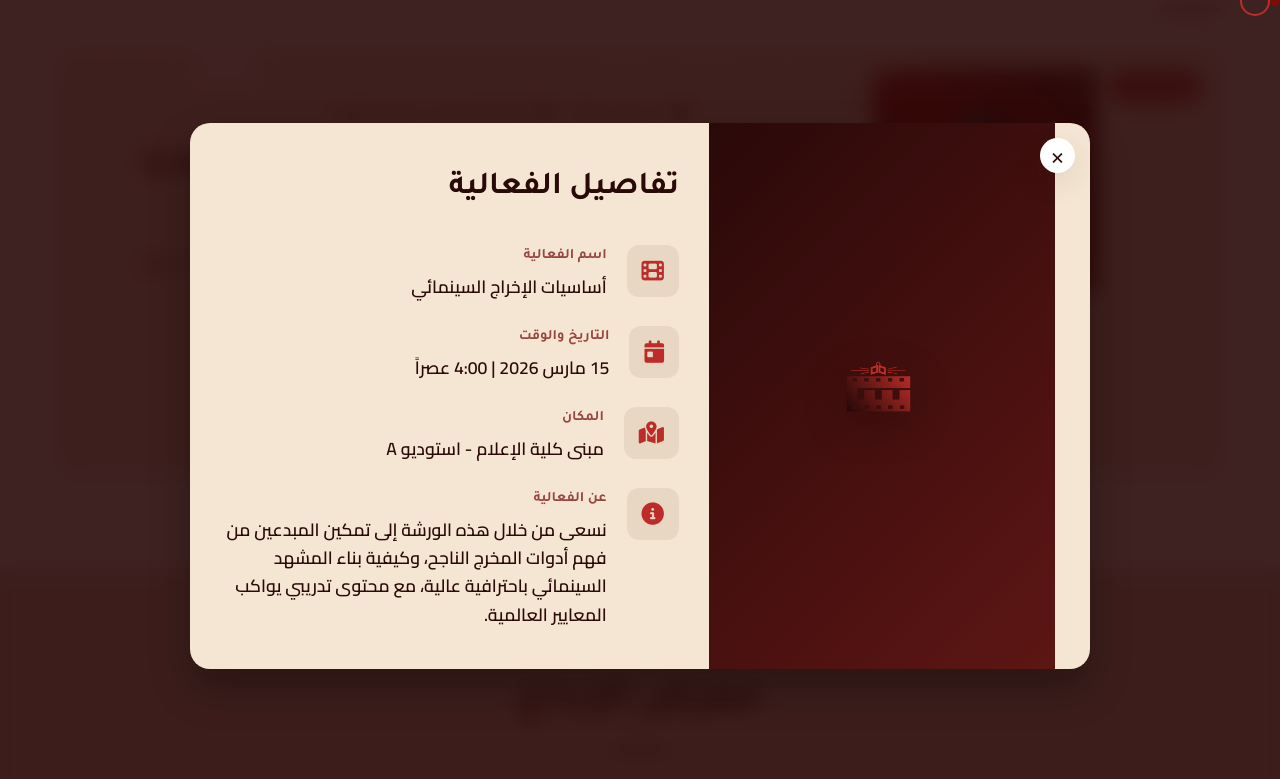
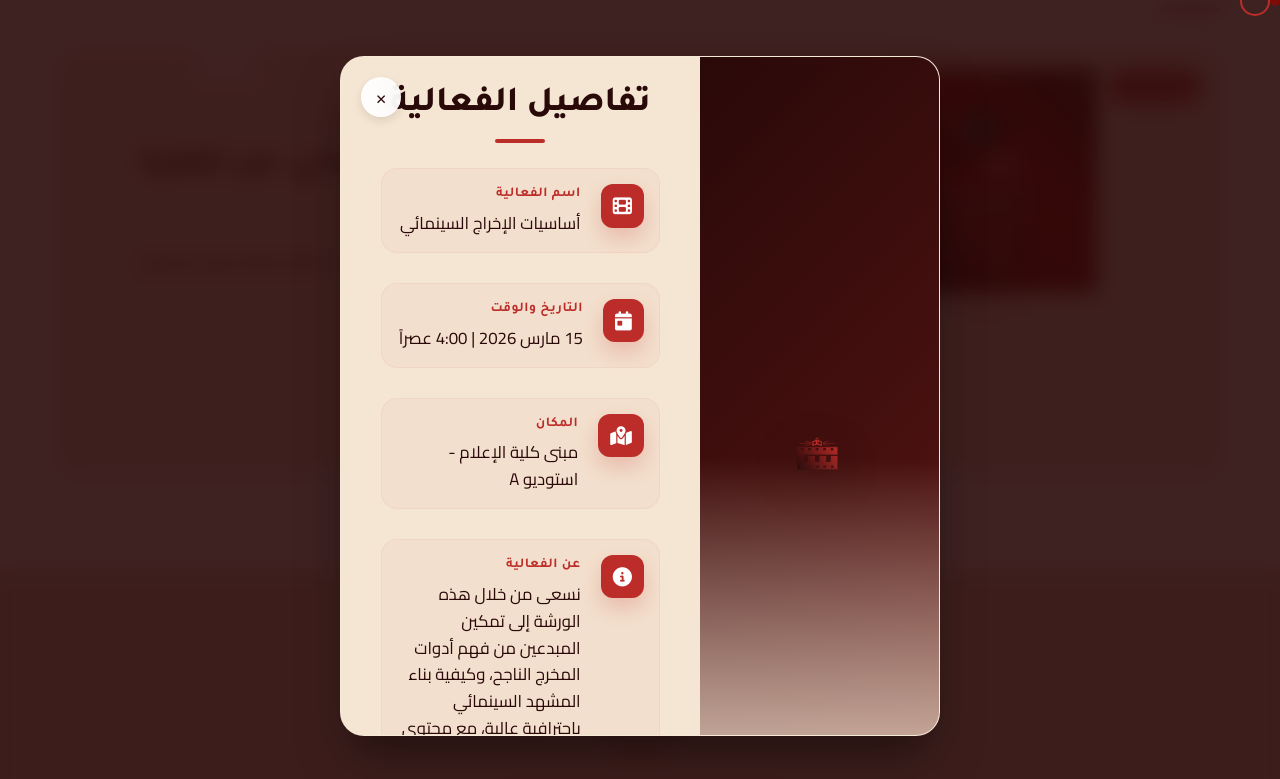
Before and after one commit to cs-zyad/Media-Club1, a plain HTML site: page index.html in a window 1280 px wide. Both pictures are taken after a click on the button "عرض التفاصيل". Shown: the part 2284-3063 px from the top of the page. Drawn offline with Linux system fonts and the light colour scheme.

Commit message:
Total UI overhaul for the event modal - Premium Cinematic Look

```diff
--- a/style.css
+++ b/style.css
@@ -588,32 +588,39 @@ img {
 .modal-content {
     background: var(--secondary-light);
     width: 90%;
-    max-width: 900px;
-    max-height: 90vh;
-    border-radius: 20px;
+    max-width: 600px;
+    max-height: 85vh;
+    border-radius: 24px;
     position: relative;
     overflow-y: auto;
-    box-shadow: var(--shadow-deep);
+    box-shadow: 0 25px 50px -12px rgba(0, 0, 0, 0.5);
+    border: 1px solid rgba(255, 255, 255, 0.1);
 }
 
 .close-modal {
-    position: sticky;
-    top: 15px;
-    right: 15px;
-    float: right;
-    width: 35px;
-    height: 35px;
-    background: var(--white);
+    position: absolute;
+    top: 20px;
+    left: 20px;
+    width: 40px;
+    height: 40px;
+    background: rgba(255, 255, 255, 0.9);
+    backdrop-filter: blur(10px);
     border-radius: 50%;
     display: flex;
     align-items: center;
     justify-content: center;
-    font-size: 1.5rem;
+    font-size: 1.2rem;
     color: var(--primary-root);
     cursor: pointer;
-    z-index: 100;
-    box-shadow: var(--shadow-soft);
+    z-index: 110;
     transition: var(--transition-smooth);
+    box-shadow: 0 4px 10px rgba(0,0,0,0.1);
+}
+
+.close-modal:hover {
+    transform: rotate(90deg) scale(1.1);
+    background: var(--primary-main);
+    color: var(--white);
 }
 
 .close-modal:hover {
@@ -630,7 +637,19 @@ img {
     display: flex;
     align-items: center;
     justify-content: center;
-    padding: 40px;
+    padding: 60px 40px;
+    position: relative;
+    overflow: hidden;
+}
+
+.modal-image::after {
+    content: '';
+    position: absolute;
+    bottom: 0;
+    left: 0;
+    width: 100%;
+    height: 50%;
+    background: linear-gradient(to top, var(--secondary-light), transparent);
 }
 
 .modal-logo {
@@ -640,45 +659,74 @@ img {
 }
 
 .modal-info {
-    padding: 40px 30px;
+    padding: 20px 40px 50px;
 }
 
 .modal-title {
-    font-size: 2rem;
+    font-size: 2.2rem;
     color: var(--primary-root);
-    margin-bottom: 30px;
+    margin-bottom: 35px;
+    text-align: center;
+    font-weight: 800;
+    position: relative;
+}
+
+.modal-title::after {
+    content: '';
+    position: absolute;
+    bottom: -10px;
+    left: 50%;
+    transform: translateX(-50%);
+    width: 50px;
+    height: 4px;
+    background: var(--primary-main);
+    border-radius: 2px;
 }
 
 .details-grid {
     display: grid;
-    gap: 25px;
+    gap: 30px;
 }
 
 .detail-item {
     display: flex;
     gap: 20px;
     align-items: flex-start;
+    padding: 15px;
+    border-radius: 16px;
+    background: rgba(188, 45, 41, 0.03);
+    border: 1px solid rgba(188, 45, 41, 0.05);
+    transition: var(--transition-smooth);
+}
+
+.detail-item:hover {
+    background: rgba(188, 45, 41, 0.05);
+    transform: translateX(-5px);
 }
 
 .detail-item i {
-    font-size: 1.4rem;
-    color: var(--primary-main);
-    background: var(--secondary-mid);
-    padding: 15px;
+    font-size: 1.2rem;
+    color: var(--white);
+    background: var(--primary-main);
+    padding: 12px;
     border-radius: 12px;
+    box-shadow: 0 10px 20px rgba(188, 45, 41, 0.2);
 }
 
 .detail-item h4 {
-    font-size: 0.9rem;
-    color: var(--primary-deep);
-    margin-bottom: 5px;
-    opacity: 0.8;
+    font-size: 0.85rem;
+    color: var(--primary-main);
+    margin-bottom: 4px;
+    font-weight: 700;
+    text-transform: uppercase;
+    letter-spacing: 0.5px;
 }
 
 .detail-item p {
-    font-size: 1.1rem;
-    font-weight: 600;
+    font-size: 1.05rem;
+    font-weight: 500;
     color: var(--primary-root);
+    line-height: 1.6;
 }
 
 .animate-pop {
```
